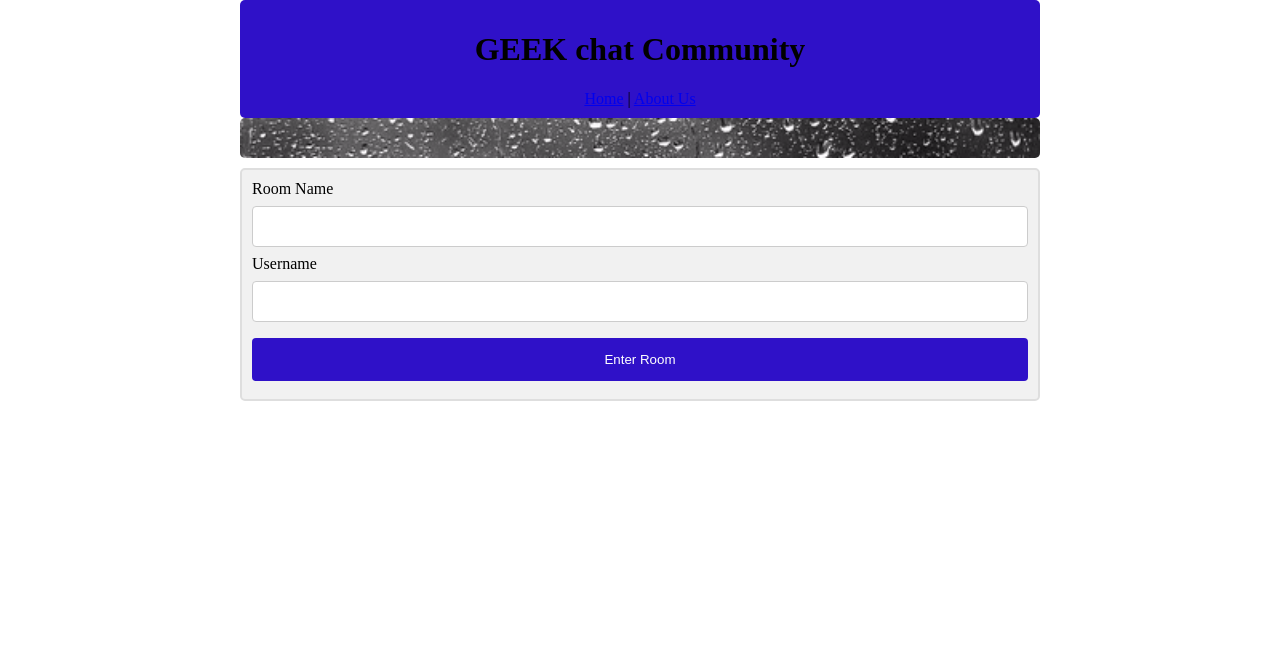
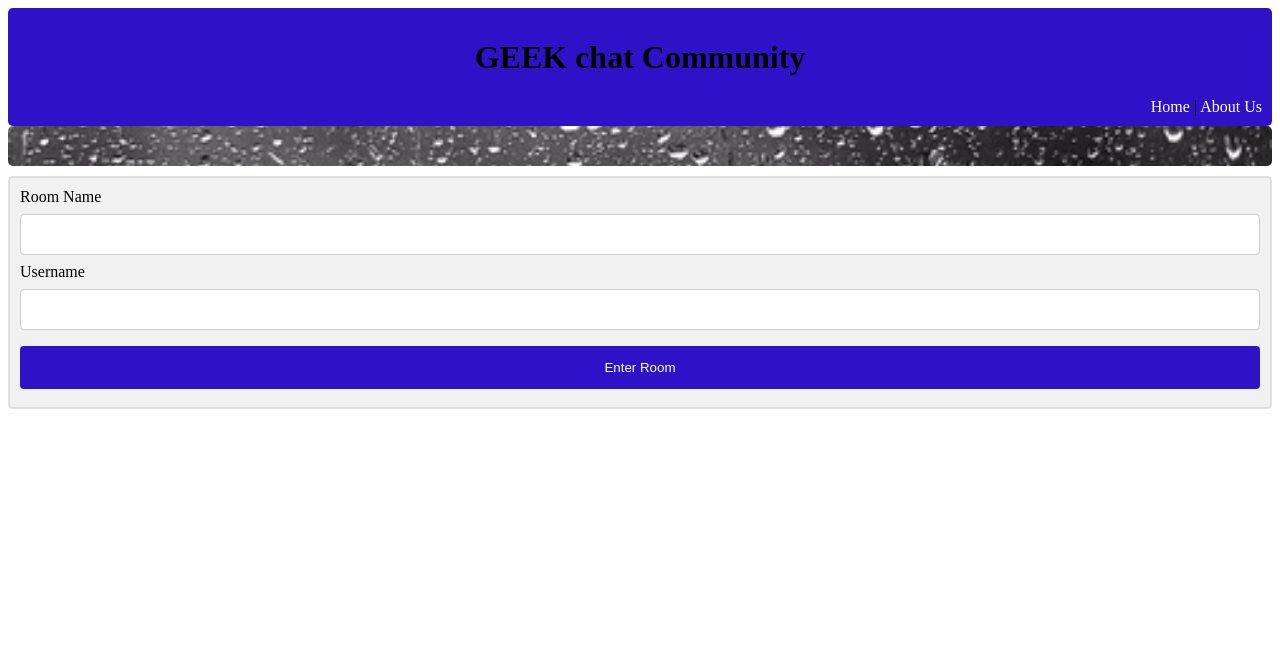
Before and after one commit to RashinShan/chatroom_web_app, a Django app: page / in a window 1280 px wide; the page is wider, and only the part inside the window is pictured. Shown: the top 649 px of that part. Run offline with Django 4.2, Linux system fonts and the light colour scheme.

Commit message:
Update home.html
i add new styling and navigations to page and aloso i change size of the webpage

```diff
--- a/Djangochat/templates/home.html
+++ b/Djangochat/templates/home.html
@@ -4,11 +4,7 @@
 <head>
 <meta name="viewport" content="width=device-width, initial-scale=1">
 <style>
-body {
-  margin: 0 auto;
-  max-width: 800px;
-  padding: 0 20px;
-}
+
 
 .container {
   border: 2px solid #dedede;
@@ -33,13 +29,13 @@ body {
   float: left;
   max-width: 60px;
   width: 100%;
-  margin-right: 20px;
+  margin-right: 0;
   border-radius: 50%;
 }
 
 .container img.right {
   float: right;
-  margin-left: 20px;
+  margin-left: 0;
   margin-right:0;
 }
 
@@ -60,6 +56,17 @@ body {
   background-size: cover;
 }
 
+.navbar{
+  text-align: right;
+
+}
+
+a{
+  text-decoration: none;
+  color: white;
+}
+
+
 </style>
 </head>
 <body >
@@ -68,8 +75,10 @@ body {
 
 <div class="header">
   <h1>GEEK chat Community</h1>
-  <a href="{% url 'home' %}">Home</a> |
+  <nav class="navbar">
+  <a  href="{% url 'home' %}">Home</a> |
   <a href="{% url 'aboutus' %}">About Us</a>
+</nav>
 </div>
 <div class="background"></div>
 <div class="container">
@@ -131,11 +140,12 @@ body {
         <input type="text" name="username" id="username" width="100px" />
         <input type="submit" value="Enter Room">
     </form>
+    <div class="footer">
+      <p>&copy; 2023 Chatroom App. All rights reserved.</p>
+    </div>
 </div>
 
-<div class="footer">
-  <p>&copy; 2023 Chatroom App. All rights reserved.</p>
-</div>
+
 </body>
 
 
```
